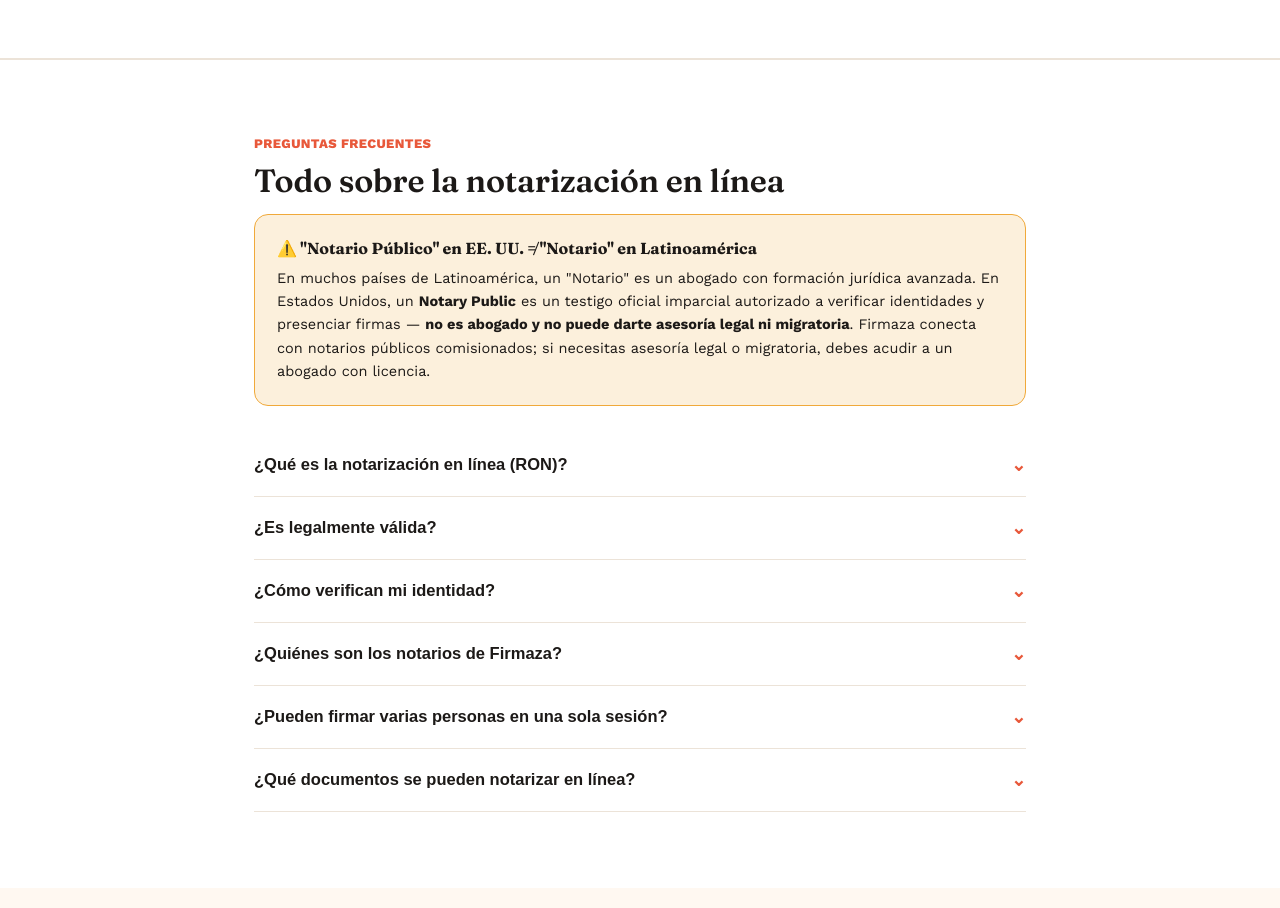
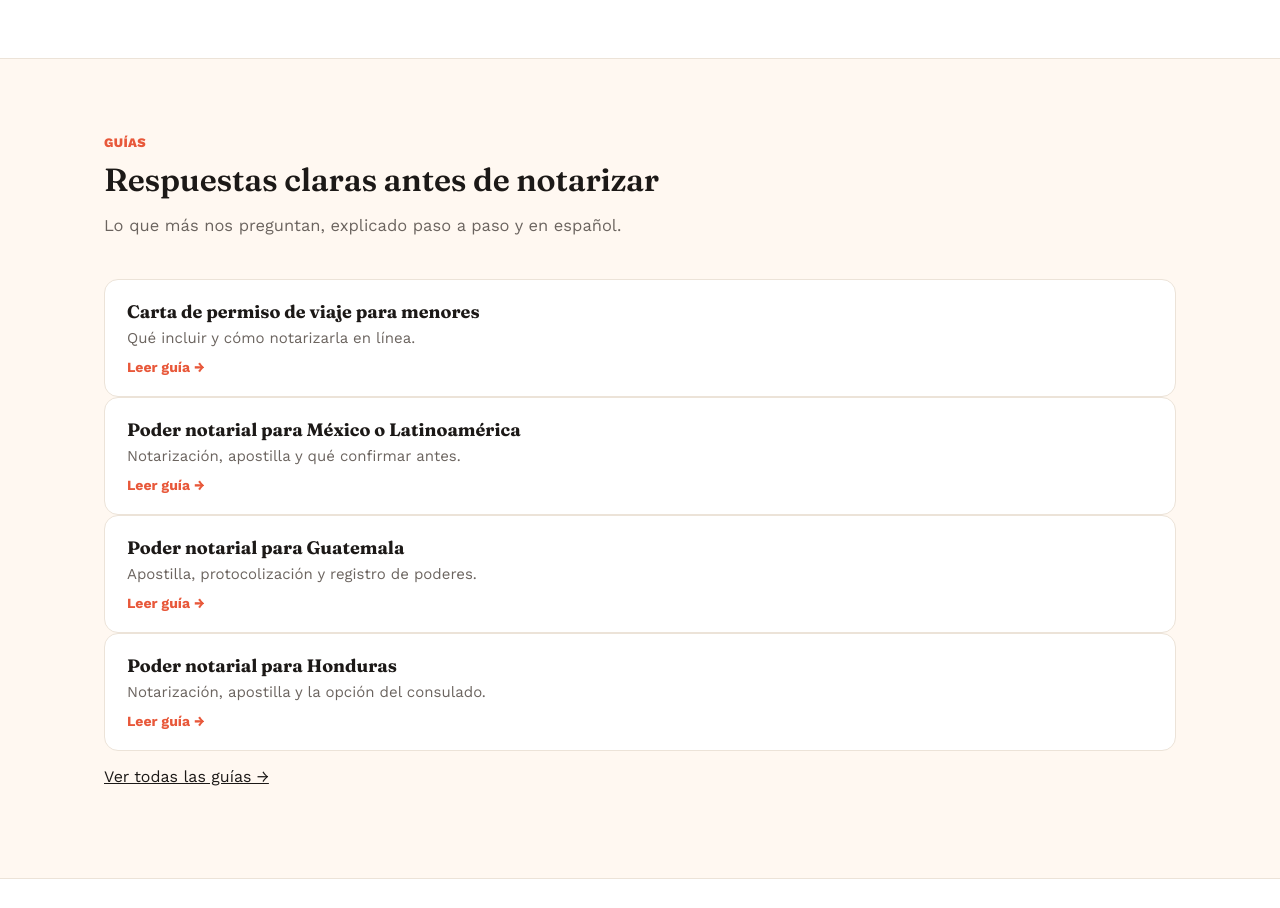
Before and after one commit to richierichfx1-glitch/firmaza, a website: page firmazaapp/public/index.html in a window 1280 px wide. Shown: the part 3160-4068 px from the top of the page. Drawn offline with nearby package versions, Linux system fonts and the light colour scheme.

Commit message:
Portada: sección de guías y enlaces internos

```diff
--- a/firmazaapp/public/index.html
+++ b/firmazaapp/public/index.html
@@ -218,6 +218,21 @@
   </div>
 </section>
 
+<section id="guias-home">
+  <div class="container">
+    <div class="eyebrow">Guías</div>
+    <h2 class="section-title">Respuestas claras antes de notarizar</h2>
+    <p class="section-sub">Lo que más nos preguntan, explicado paso a paso y en español.</p>
+    <div class="home-guides">
+      <a class="guide-card" href="/guias/carta-permiso-viaje-menores"><h3>Carta de permiso de viaje para menores</h3><p>Qué incluir y cómo notarizarla en línea.</p><span>Leer guía →</span></a>
+      <a class="guide-card" href="/guias/poder-notarial-mexico-latinoamerica"><h3>Poder notarial para México o Latinoamérica</h3><p>Notarización, apostilla y qué confirmar antes.</p><span>Leer guía →</span></a>
+      <a class="guide-card" href="/guias/poder-notarial-guatemala"><h3>Poder notarial para Guatemala</h3><p>Apostilla, protocolización y registro de poderes.</p><span>Leer guía →</span></a>
+      <a class="guide-card" href="/guias/poder-notarial-honduras"><h3>Poder notarial para Honduras</h3><p>Notarización, apostilla y la opción del consulado.</p><span>Leer guía →</span></a>
+    </div>
+    <p class="home-guides-more"><a href="/guias">Ver todas las guías →</a></p>
+  </div>
+</section>
+
 <section id="preguntas" style="background:var(--bg-raised);border-top:1px solid var(--line)">
   <div class="container" style="max-width:820px">
     <div class="eyebrow">Preguntas frecuentes</div>
@@ -225,7 +240,7 @@
 
     <div class="faq-highlight" id="notario-vs-notary">
       <h4>⚠️ "Notario Público" en EE. UU. ≠ "Notario" en Latinoamérica</h4>
-      <p>En muchos países de Latinoamérica, un "Notario" es un abogado con formación jurídica avanzada. En Estados Unidos, un <strong>Notary Public</strong> es un testigo oficial imparcial autorizado a verificar identidades y presenciar firmas — <strong>no es abogado y no puede darte asesoría legal ni migratoria</strong>. Firmaza conecta con notarios públicos comisionados; si necesitas asesoría legal o migratoria, debes acudir a un abogado con licencia.</p>
+      <p>En muchos países de Latinoamérica, un "Notario" es un abogado con formación jurídica avanzada. En Estados Unidos, un <strong>Notary Public</strong> es un testigo oficial imparcial autorizado a verificar identidades y presenciar firmas — <strong>no es abogado y no puede darte asesoría legal ni migratoria</strong>. Firmaza conecta con notarios públicos comisionados; si necesitas asesoría legal o migratoria, debes acudir a un abogado con licencia. <a href="/guias/notario-vs-notary-public">Lee la guía completa y cómo evitar fraudes →</a></p>
     </div>
 
     <div class="faq-item">
@@ -250,7 +265,7 @@
     </div>
     <div class="faq-item">
       <button class="faq-q">¿Qué documentos se pueden notarizar en línea? <span class="chev">⌄</span></button>
-      <div class="faq-a"><p>Cientos de tipos: poderes notariales, testamentos, fideicomisos, declaraciones juradas, contratos de compraventa, cartas de consentimiento de viaje, contratos de arrendamiento y más — sujeto a las reglas de notarización remota de tu estado.</p></div>
+      <div class="faq-a"><p>Cientos de tipos: poderes notariales, testamentos, fideicomisos, declaraciones juradas, contratos de compraventa, cartas de consentimiento de viaje, contratos de arrendamiento y más — sujeto a las reglas de notarización remota de tu estado. Revisa nuestras <a href="/guias">guías paso a paso</a>.</p></div>
     </div>
   </div>
 </section>
```
